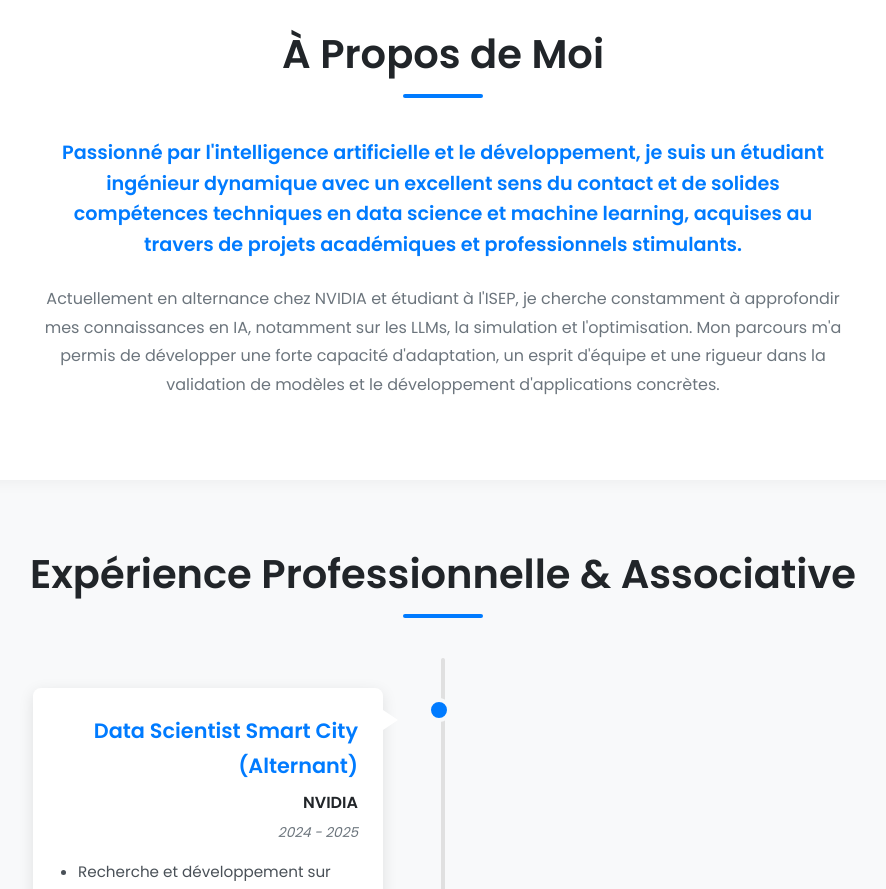
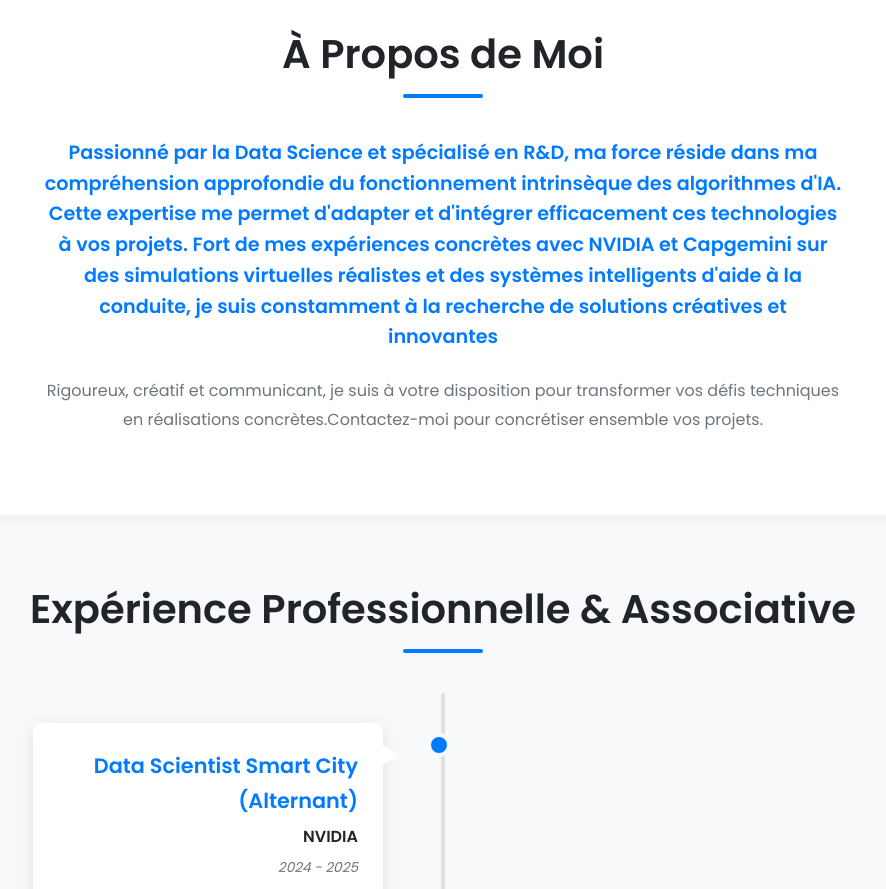
Before and after one commit to Lilian-Mayet/CV_in_React_Template, a React (Create React App) app: page / in a window 1280 px wide. Shown: the part 880-1769 px from the top of the page, without its empty margins (197-1083 px from the left). Built offline with nearby package versions, Linux system fonts and the light colour scheme.

Commit message:
correction

```diff
--- a/src/data.js
+++ b/src/data.js
@@ -40,8 +40,8 @@ export const contactInfo = {
 };
 
 export const about = {
-  summary: "Passionné par l'intelligence artificielle et le développement, je suis un étudiant ingénieur dynamique avec un excellent sens du contact et de solides compétences techniques en data science et machine learning, acquises au travers de projets académiques et professionnels stimulants.",
-  detailed: "Actuellement en alternance chez NVIDIA et étudiant à l'ISEP, je cherche constamment à approfondir mes connaissances en IA, notamment sur les LLMs, la simulation et l'optimisation. Mon parcours m'a permis de développer une forte capacité d'adaptation, un esprit d'équipe et une rigueur dans la validation de modèles et le développement d'applications concrètes."
+  summary: "Passionné par la Data Science et spécialisé en R&D, ma force réside dans ma compréhension approfondie du fonctionnement intrinsèque des algorithmes d'IA. Cette expertise me permet d'adapter et d'intégrer efficacement ces technologies à vos projets. Fort de mes expériences concrètes avec NVIDIA et Capgemini sur des simulations virtuelles réalistes et des systèmes intelligents d'aide à la conduite, je suis constamment à la recherche de solutions créatives et innovantes",
+  detailed: "Rigoureux, créatif et communicant, je suis à votre disposition pour transformer vos défis techniques en réalisations concrètes.Contactez-moi pour concrétiser ensemble vos projets."
 };
 
 export const experiences = [
```
